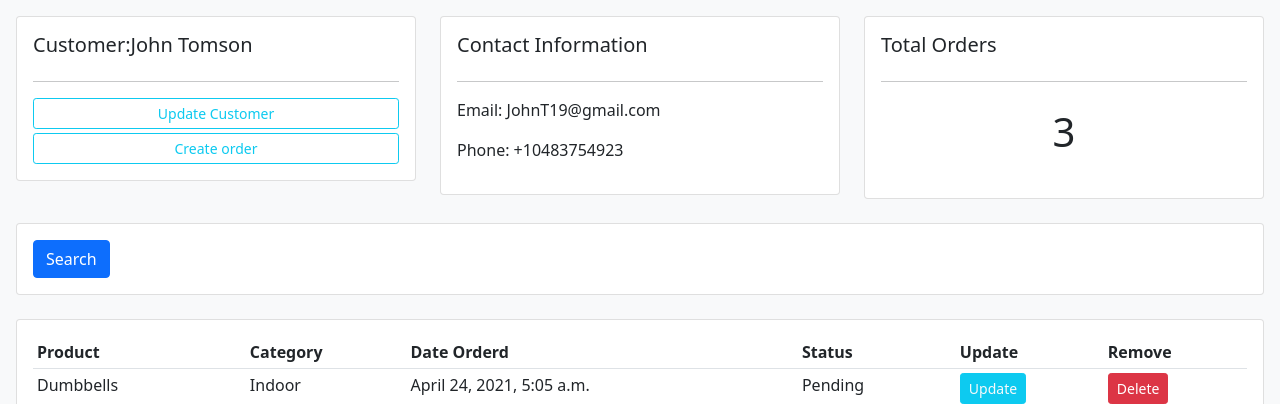
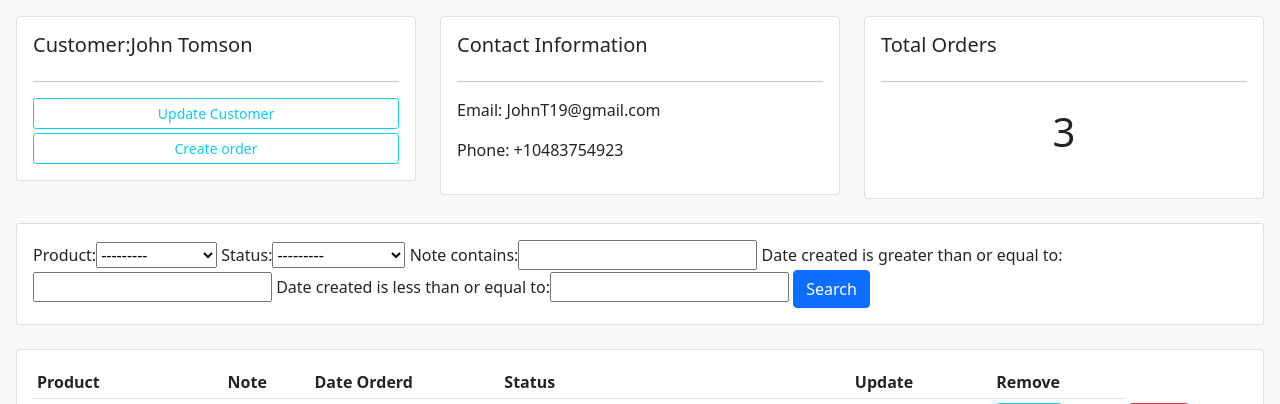
Before and after one commit to GaLaxY1101/CrashCourse, a Django app: page /customer/1/ in a window 1280 px wide. Shown: the part 56-460 px from the top of the page. Run offline with Django 3.2, Linux system fonts and the light colour scheme; data comes from the database, SQL or seed files in the repository; both versions use the stored data as it was after the commit.

Commit message:
Added order filter into customer

```diff
--- /dev/null
+++ b/src/accounts/filters.py
@@ -0,0 +1,14 @@
+import django_filters
+from django_filters import DateFilter, CharFilter
+
+from .models import *
+
+class OrderFilter(django_filters.FilterSet):
+	start_date 		= DateFilter(field_name="date_created", lookup_expr='gte') # GTE means greater or equal(>=)
+	#loocup_expresion
+	end_date 		= DateFilter(field_name="date_created", lookup_expr='lte') # LTE means less or qual(<=)
+	note 			= CharFilter(field_name="note", lookup_expr ='icontains' ) # icontains - ignore case sensetivity
+	class Meta:
+		model = Order
+		fields = '__all__'
+		exclude = ['customer','date_created'] # Исключить. То есть все поля кроме customer и date_created
--- a/src/accounts/models.py
+++ b/src/accounts/models.py
@@ -46,8 +46,6 @@ class Product(models.Model):
 		verbose_name_plural = "Products"
 
 
-
-
 class Order(models.Model):
 	STATUS = (
 		('Pending','Pending'),
@@ -59,6 +57,7 @@ class Order(models.Model):
 	product 			= models.ForeignKey(Product, null = True, on_delete=models.SET_NULL)
 	date_created		= models.DateTimeField(auto_now_add = True, null = True)
 	status 				= models.CharField(max_length = 100, choices = STATUS)
+	note 				= models.CharField(max_length = 1000, null = True)
 
 	def __str__(self):
 		return str(self.product)
--- a/src/accounts/templates/accounts/customer.html
+++ b/src/accounts/templates/accounts/customer.html
@@ -37,7 +37,7 @@
 		<div class="col">
 			<div class="card card-body">
 				<form method="get">
-
+					{{myFilter.form}}
 			    <button class="btn btn-primary" type="submit">Search</button>
 			  </form>
 			</div>
@@ -52,7 +52,7 @@
 				<table class="table table-sm">
 					<tr>
 						<th>Product</th>
-						<th>Category</th>
+						<th>Note</th>
 						<th>Date Orderd</th>
 						<th>Status</th>
 						<th>Update</th>
@@ -61,6 +61,7 @@
 					{% for i in orders %}
 					<tr>
 						<td>{{i.product}}</td> <!-- По дефолту обращаемся к ребенку-->
+						<td>{{i.note}}</td>
 						<td>{{i.product.category}}</td> <!-- Если мы хотим обратиться к родителю нужео писать i.родитель.ячейка родителя -->
 						<td>{{i.date_created}}</td>
 						<td>{{i.status}}</th>
--- a/src/accounts/views.py
+++ b/src/accounts/views.py
@@ -3,6 +3,8 @@ from django.http import HttpResponse
 from django.forms import inlineformset_factory # нужно для multiply form
 from .models import *
 from .forms import OrderForm
+
+from .filters import *
 
 def homepage(request):
 	customers = Customer.objects.all()
@@ -30,10 +32,13 @@ def customer(request, pk):
 	orders			= customer.order_set.all() #Обращаемся к ребенку(Order) и к его родителю (Product)
 	orders_c		= orders.count()
 
+	myFilter = OrderFilter(request.GET, queryset=orders) # Filter stuff
+	orders = myFilter.qs
 	return render(request,'accounts/customer.html',{
 		'customer':customer,
 		'orders':orders,
 		'orders_c':orders_c,
+		'myFilter':myFilter,
 		})
 
 def create_order(request, pk):
--- a/src/mysite/settings.py
+++ b/src/mysite/settings.py
@@ -37,8 +37,8 @@ INSTALLED_APPS = [
     'django.contrib.sessions',
     'django.contrib.messages',
     'django.contrib.staticfiles',
-
     'accounts',
+    'django_filters',
 ]
 
 MIDDLEWARE = [
```
Also changed, not shown: src/accounts/migrations/0005_order_note.py (added), src/db.sqlite3.
